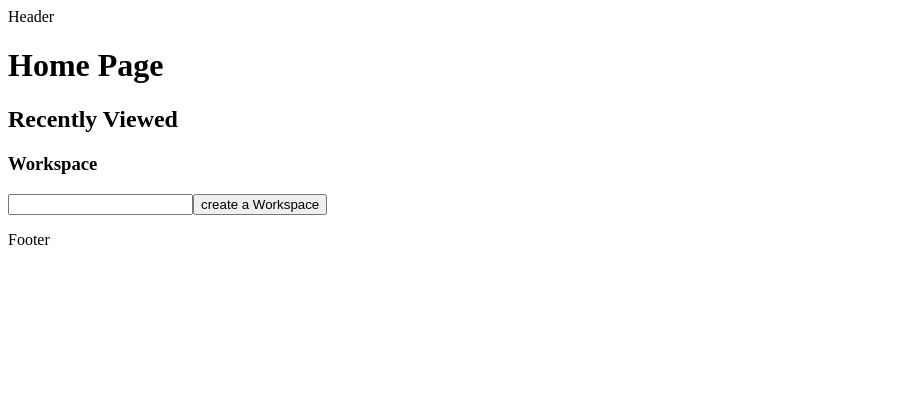
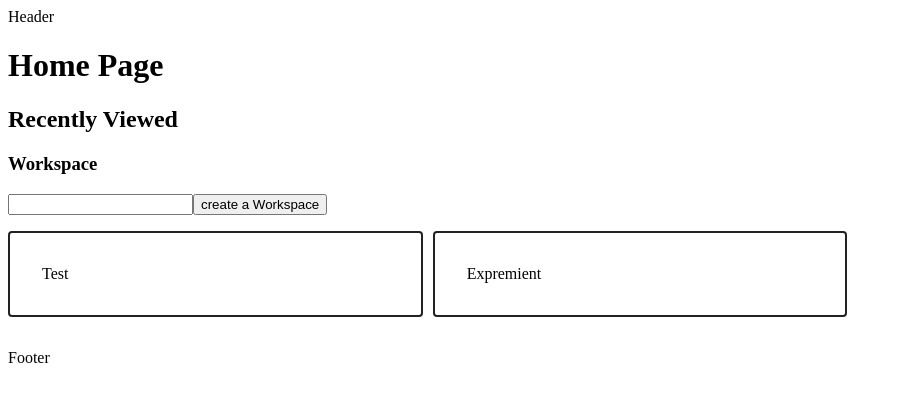
Before and after one commit to MuhamadAdrian/nuxt-3-trello-mvp, a Nuxt app: page / in a window 1280 px wide. Shown: the top 402 px of the page, without its empty margins (0-902 px from the left). Built offline with nearby package versions, Linux system fonts and the light colour scheme.

Commit message:
refactor, feat: using typescript, design workspace item

```diff
--- a/pages/index.vue
+++ b/pages/index.vue
@@ -5,8 +5,8 @@
     <h3>Workspace</h3>
     <input type="text" v-model="newWorkspaceName">
     <button @click="createWorkspace">create a Workspace</button>
-    <ul>
-        <li v-for="workspace in workspaces" :key="workspace.id">
+    <ul class="workspace-list">
+        <li class="workspace-card" v-for="workspace in workspaces" :key="workspace.id">
             {{ workspace.name }}
         </li>
     </ul>
@@ -24,7 +24,10 @@
 
     const newWorkspaceName = ref<string>('');
 
-    const workspaces = ref<workSpace[]>([])
+    const workspaces = ref<workSpace[]>([
+        { id: 123, name: 'Test' },
+        { id: 234, name: 'Expremient' },
+    ])
 
     const createWorkspace = () => {
         const randomId = Math.floor(Math.random() * 100);
@@ -37,5 +40,18 @@
 </script>
 
 <style scoped>
-
+.workspace-card {
+  display: block;
+  border: 2px solid #222;
+  border-radius: 4px;
+  padding: 2rem;
+  margin-bottom: 1rem;
+}
+.workspace-list {
+  margin-left: 0;
+  padding-left: 0;
+  display: grid;
+  grid-template-columns: repeat(3, 1fr);
+  grid-column-gap: 10px;
+}
 </style>
```
